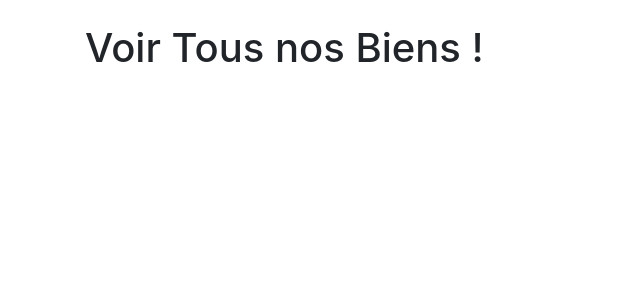
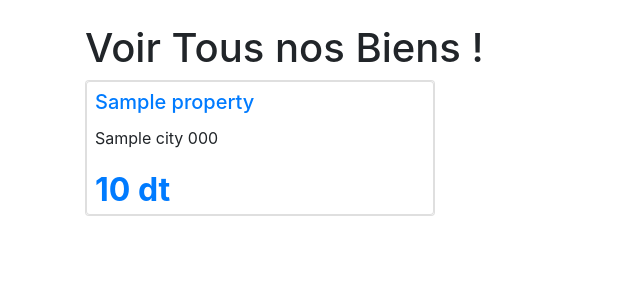
Before and after one commit to eya20/Mon-Agence, a Symfony app: template templates/property/index.html.twig in a window 1280 px wide. Shown: the part 56-356 px from the top of the page, without its empty margins (0-640 px from the left). Run offline with Twig, Linux system fonts and the light colour scheme; the template is opened without the code that fills it: most values are stand-ins (such as "Sample title", 1, 10 or a date in 2020); some libraries are stand-ins or nearby versions.

Commit message:
pagination

```diff
--- a/composer.json
+++ b/composer.json
@@ -6,6 +6,8 @@
         "ext-ctype": "*",
         "ext-iconv": "*",
         "cocur/slugify": "^4.0",
+        "fzaninotto/faker": "^1.9",
+        "knplabs/knp-paginator-bundle": "^5.2",
         "sensio/framework-extra-bundle": "^5.1",
         "symfony/asset": "4.3.*",
         "symfony/console": "4.3.*",
--- a/config/bundles.php
+++ b/config/bundles.php
@@ -14,4 +14,5 @@ return [
     Symfony\Bundle\MakerBundle\MakerBundle::class => ['dev' => true],
     Symfony\Bundle\WebServerBundle\WebServerBundle::class => ['dev' => true],
     Doctrine\Bundle\FixturesBundle\DoctrineFixturesBundle::class => ['dev' => true, 'test' => true],
+    Knp\Bundle\PaginatorBundle\KnpPaginatorBundle::class => ['all' => true],
 ];
--- /dev/null
+++ b/templates/property/_property.html.twig
@@ -0,0 +1,9 @@
+<div class="card mb-4">
+    <div class="card body" style="padding-top: 8px; padding-left: 8px;">
+        <h5 class="card-title">
+            <a href="/bien/{{ property.slug }}/{{ property.id}}">{{ property.title }}</a>
+        </h5>
+        <p class="card-text"> {{property.city}} {{ property.postalCode }}</p>
+        <div class="text-primary" style="font-weight:bold; font-size:2rem;">{{ property.price | number_format(0, '', ' ')}} dt</div>
+    </div>
+</div>
--- a/templates/property/index.html.twig
+++ b/templates/property/index.html.twig
@@ -3,6 +3,19 @@
 {% block body %}
 <div class="container mt-4">
     <h1>Voir Tous nos Biens !</h1>
+
+    <div class="row">
+        {% for property in properties %}
+        <div class="col-md-4">
+            {%  include 'property/_property.html.twig' %}
+        </div>
+        {% endfor %}
+    </div>
+
+    <div class="pagination">
+        {{ knp_pagination_render(properties) }}
+    </div>
+
 </div>
 
 {% endblock %}
--- /dev/null
+++ b/translations/KnpPaginatorBundle.fr.yaml
@@ -0,0 +1,2 @@
+label_next: Suivant
+label_previous: Précédent
```
Also changed, not shown: src/Controller/PropertyController.php (+9 -3 lines), src/DataFixtures/PropertiesFixtures.php (added, +39 -0 lines), src/Repository/PropertyRepository.php (+6 -5 lines), 4 other files.
